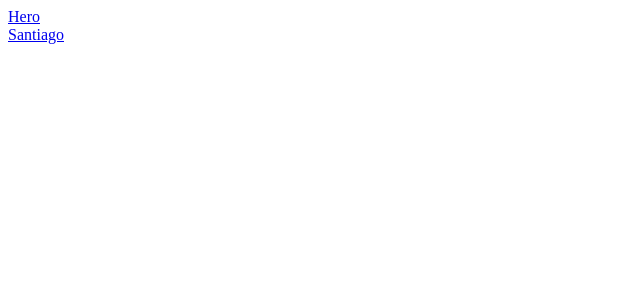
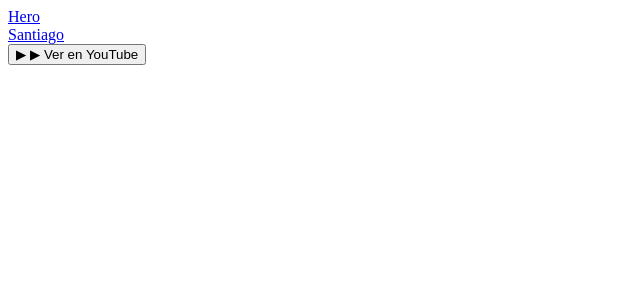
Before and after one commit to ProSachi/repositorio-salvaje-, a React (Vite) app: page / in a window 1280 px wide. Before the commit this address had no page. Shown: the top 300 px of the page, without its empty margins (0-640 px from the left). Built offline with nearby package versions, Linux system fonts and the light colour scheme.

Commit message:
Agrego componente VillaButton con link a YouTube

```diff
--- a/src/App.jsx
+++ b/src/App.jsx
@@ -2,6 +2,7 @@ import './App.css'
 import { BrowserRouter, Routes, Route, Link } from 'react-router-dom'
 import Santiago from './components/Santiago'
 import Hero from './components/Hero'
+import VillaButton from './components/VillaButton'
 
 function App() {
 
@@ -13,10 +14,12 @@ function App() {
         <Link to="/santiago"> Santiago </Link>
         <br />
 
+        <VillaButton />
 
         <Routes>
           <Route path="/hero" element={<Hero />} />
           <Route path="/santiago" element={<Santiago />} />
+
         </Routes>
 
       </BrowserRouter>
--- /dev/null
+++ b/src/components/VillaButton.jsx
@@ -0,0 +1,14 @@
+function VillaButton() {
+  return (
+
+    <a
+    href="https://www.youtube.com/watch?v=Tyk4X3mU9DA&list=PLzA2VyZwsq_-dE3Jvunglxq8a6UcH6gnF"
+      target="_blank"
+      rel="noopener noreferrer"
+    >
+      <button> ▶ ▶ Ver en YouTube</button>
+    </a>
+  );
+}
+
+export default VillaButton;
```
